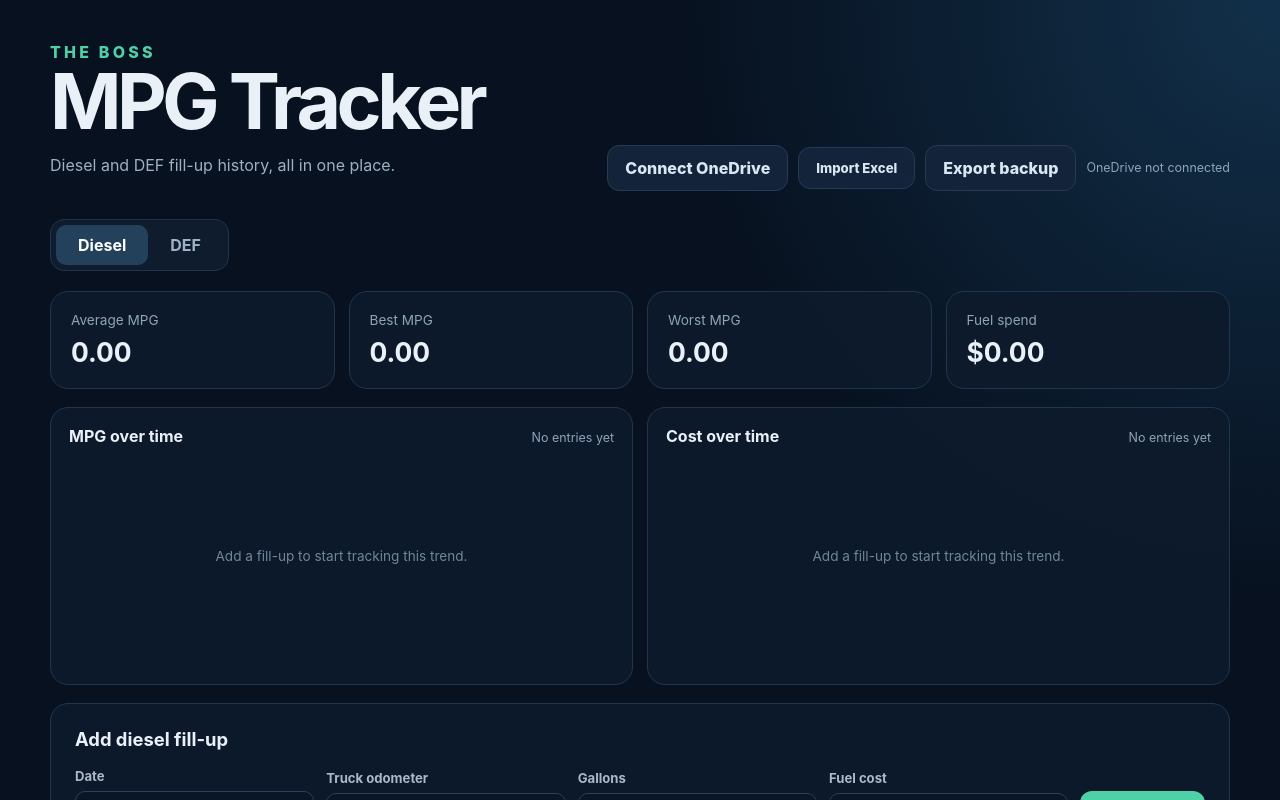
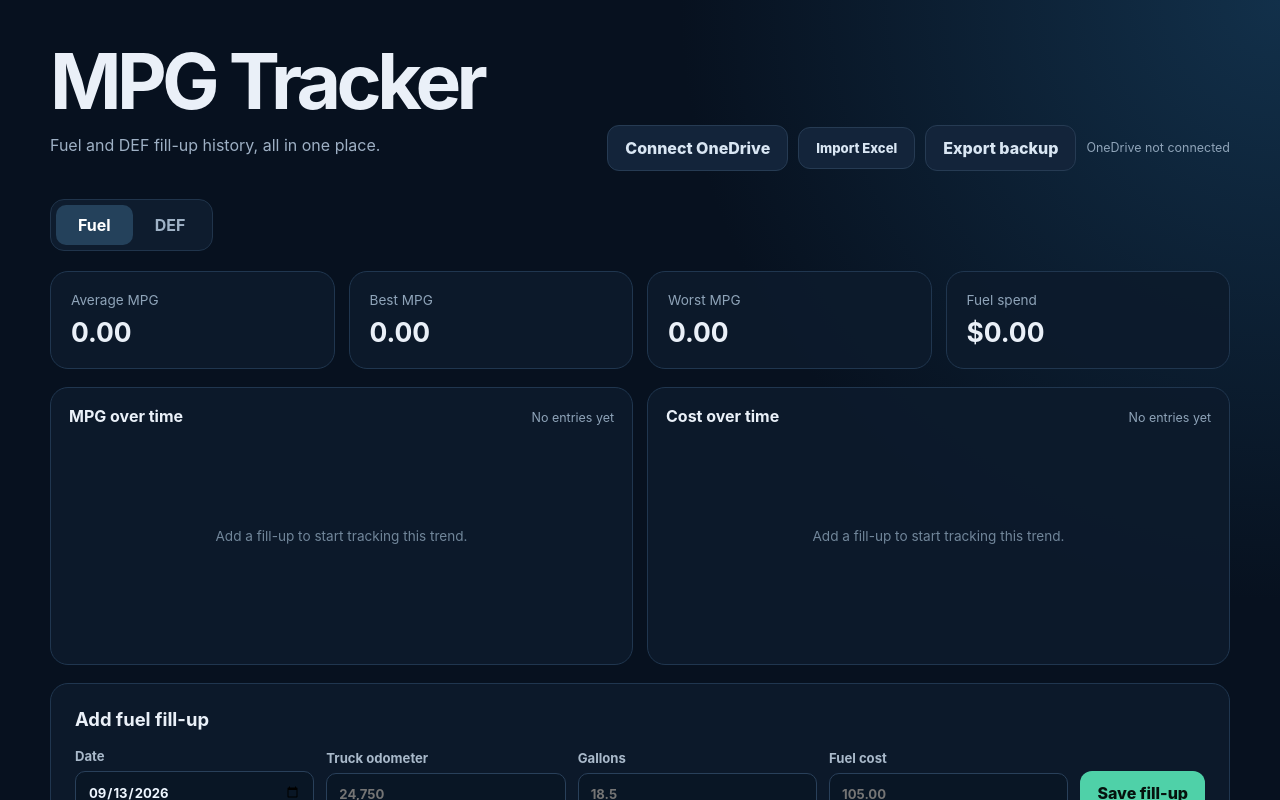
Before and after one commit to JedWestover/the-boss-mpg-tracker, a React (Vite) app: page / in a window 1280 px wide. Shown: the top 800 px of the page. Built offline with nearby package versions, Linux system fonts and the light colour scheme.

Commit message:
finishing

```diff
--- a/index.html
+++ b/index.html
@@ -1 +1 @@
-<!doctype html><html lang="en"><head><meta charset="UTF-8"/><meta name="viewport" content="width=device-width,initial-scale=1.0"/><meta name="theme-color" content="#0b1220"/><title>The Boss MPG Tracker</title></head><body><div id="root"></div><script type="module" src="/src/main.jsx"></script></body></html>
+<!doctype html><html lang="en"><head><meta charset="UTF-8"/><meta name="viewport" content="width=device-width,initial-scale=1.0"/><meta name="theme-color" content="#0b1220"/><title>MPG Tracker</title></head><body><div id="root"></div><script type="module" src="/src/main.jsx"></script></body></html>
--- a/src/main.jsx
+++ b/src/main.jsx
@@ -109,13 +109,13 @@ function App(){
 }};
  const add=e=>{e.preventDefault();const odometer=+form.odometer,gallons=+form.gallons,cost=+form.cost;if(!form.date||odometer<=0||gallons<=0||cost<0)return setMsg('Enter a valid date, odometer, gallons, and cost.');const prev=rows.at(-1);const distance=prev&&odometer>prev.odometer?odometer-prev.odometer:0;save({...data,[tab]:[...data[tab],{id:uid(),type:tab,date:form.date,odometer,gallons,cost,distance}]});setForm(f=>({...f,odometer:'',gallons:'',cost:''}));setMsg(distance?'Entry saved.':'Entry saved. Add a later odometer reading to calculate distance.');};
  const remove=id=>save({...data,[tab]:data[tab].filter(x=>x.id!==id)});
- const exportFile=()=>{const wb=XLSX.utils.book_new();for(const t of ['fuel','def']){const out=calc(data[t]).map(r=>({Type:t==='fuel'?'Diesel':'DEF',Date:r.date,Odometer:r.odometer,'Miles since prior fill':r.distance,Gallons:r.gallons,Cost:r.cost,'Cost/Gallon':r.unitCost,'Miles/Gallon':r.efficiency,'Cost/Mile':r.costMile}));XLSX.utils.book_append_sheet(wb,XLSX.utils.json_to_sheet(out),t==='fuel'?'Diesel':'DEF');}XLSX.writeFile(wb,'The-Boss-MPG-Backup.xlsx');};
+ const exportFile=()=>{const wb=XLSX.utils.book_new();for(const t of ['fuel','def']){const out=calc(data[t]).map(r=>({Type:t==='fuel'?'Fuel':'DEF',Date:r.date,Odometer:r.odometer,'Miles since prior fill':r.distance,Gallons:r.gallons,Cost:r.cost,'Cost/Gallon':r.unitCost,'Miles/Gallon':r.efficiency,'Cost/Mile':r.costMile}));XLSX.utils.book_append_sheet(wb,XLSX.utils.json_to_sheet(out),t==='fuel'?'Fuel':'DEF');}XLSX.writeFile(wb,'The-Boss-MPG-Backup.xlsx');};
  const importFile=async e=>{const file=e.target.files[0];if(!file)return;try{const wb=XLSX.read(await file.arrayBuffer(),{cellDates:true});const imported={fuel:[],def:[]};const parse=(sheet,type)=>{const a=XLSX.utils.sheet_to_json(sheet,{defval:''});a.forEach((r,i)=>{const date=r.Date||r.DATE;const odo=+(r.Odometer||r['EndODO']||r['END ODO']);const gallons=+(r.Gallons||r['TOTAL GALLONS']);const cost=+(r.Cost||r['TOTAL FUEL COST']||r['TOTAL DEF COST']);const distance=+(r['Miles since prior fill']||r['TRIP METER']||r['Trip miles']);if(date&&gallons){const ds=date instanceof Date?date.toISOString().slice(0,10):String(date);imported[type].push({id:`import-${type}-${i}-${uid()}`,type,date:ds,odometer:odo||0,gallons,cost,distance});}})};wb.SheetNames.forEach(n=>parse(wb.Sheets[n],n.toLowerCase().includes('def')?'def':'fuel')); if(!imported.fuel.length&&!imported.def.length)throw Error();save({fuel:imported.fuel.length?imported.fuel:data.fuel,def:imported.def.length?imported.def:data.def});setMsg('Spreadsheet imported.');}catch{setMsg('Could not read that layout. Use the exported backup format or the original tracker workbook.');}e.target.value='';};
- return <main><header><div><p className="eyebrow">THE BOSS</p><h1>MPG Tracker</h1><p>Diesel and DEF fill-up history, all in one place.</p></div><div className="actions">{account?<><button className="button secondary" onClick={switchOneDriveUser}>Switch user</button><button className="button secondary" onClick={signOutOneDrive}>Sign out</button></>:<button className="button secondary" onClick={connectOneDrive} disabled={!msal}>{msal?'Connect OneDrive':'Set Microsoft client ID'}</button>}<label className="button secondary">Import Excel<input type="file" accept=".xlsx,.xls" onChange={importFile}/></label><button className="button secondary" onClick={exportFile}>Export backup</button><span className="syncStatus">{syncStatus}</span></div></header>
- <nav><button className={tab==='fuel'?'active':''} onClick={()=>setTab('fuel')}>Diesel</button><button className={tab==='def'?'active':''} onClick={()=>setTab('def')}>DEF</button></nav>
+ return <main><header><div><h1>MPG Tracker</h1><p>Fuel and DEF fill-up history, all in one place.</p></div><div className="actions">{account?<><button className="button secondary" onClick={switchOneDriveUser}>Switch user</button><button className="button secondary" onClick={signOutOneDrive}>Sign out</button></>:<button className="button secondary" onClick={connectOneDrive} disabled={!msal}>{msal?'Connect OneDrive':'Set Microsoft client ID'}</button>}<label className="button secondary">Import Excel<input type="file" accept=".xlsx,.xls" onChange={importFile}/></label><button className="button secondary" onClick={exportFile}>Export backup</button><span className="syncStatus">{syncStatus}</span></div></header>
+ <nav><button className={tab==='fuel'?'active':''} onClick={()=>setTab('fuel')}>Fuel</button><button className={tab==='def'?'active':''} onClick={()=>setTab('def')}>DEF</button></nav>
  <Summary rows={rows} type={tab}/>
  <Trends rows={rows} type={tab}/>
- <section className="panel"><h2>Add {tab==='fuel'?'diesel':'DEF'} fill-up</h2><form onSubmit={add}><label>Date<input type="date" value={form.date} onChange={e=>setForm({...form,date:e.target.value})}/></label><label>Truck odometer<input inputMode="decimal" placeholder="24,750" value={form.odometer} onChange={e=>setForm({...form,odometer:e.target.value.replace(/,/g,'')})}/></label><label>Gallons<input inputMode="decimal" placeholder="18.5" value={form.gallons} onChange={e=>setForm({...form,gallons:e.target.value})}/></label><label>Fuel cost<input inputMode="decimal" placeholder="105.00" value={form.cost} onChange={e=>setForm({...form,cost:e.target.value})}/></label><button className="button" type="submit">Save fill-up</button></form>{msg&&<p className="message">{msg}</p>}</section>
+ <section className="panel"><h2>Add {tab==='fuel'?'fuel':'DEF'} fill-up</h2><form onSubmit={add}><label>Date<input type="date" value={form.date} onChange={e=>setForm({...form,date:e.target.value})}/></label><label>Truck odometer<input inputMode="decimal" placeholder="24,750" value={form.odometer} onChange={e=>setForm({...form,odometer:e.target.value.replace(/,/g,'')})}/></label><label>Gallons<input inputMode="decimal" placeholder="18.5" value={form.gallons} onChange={e=>setForm({...form,gallons:e.target.value})}/></label><label>Fuel cost<input inputMode="decimal" placeholder="105.00" value={form.cost} onChange={e=>setForm({...form,cost:e.target.value})}/></label><button className="button" type="submit">Save fill-up</button></form>{msg&&<p className="message">{msg}</p>}</section>
  <section className="panel tablePanel"><div className="sectionHead"><h2>History</h2><div><span>{rows.length} entries</span><button className="button secondary historyToggle" type="button" onClick={()=>setHistoryOpen(open=>!open)} aria-expanded={historyOpen}>{historyOpen?'Collapse':'Expand'}</button></div></div>{historyOpen&&<div className="tableWrap"><table><thead><tr><th>Date</th><th>Odometer</th><th>Miles</th><th>Gallons</th><th>Cost</th><th>$/gal</th><th>{tab==='fuel'?'MPG':'Miles/DEF gal'}</th><th></th></tr></thead><tbody>{[...rows].reverse().map(r=><tr key={r.id}><td>{r.date}</td><td>{num(r.odometer,0)}</td><td>{num(r.distance,0)}</td><td>{num(r.gallons)}</td><td>{money.format(r.cost)}</td><td>{money.format(r.unitCost)}</td><td className="strong">{num(r.efficiency)}</td><td><button className="delete" onClick={()=>remove(r.id)} aria-label="Delete entry">×</button></td></tr>)}</tbody></table></div>}</section>
  <footer>Data is saved in this browser. Export a backup regularly.</footer></main>}
 createRoot(document.getElementById('root')).render(<App/>);
```
